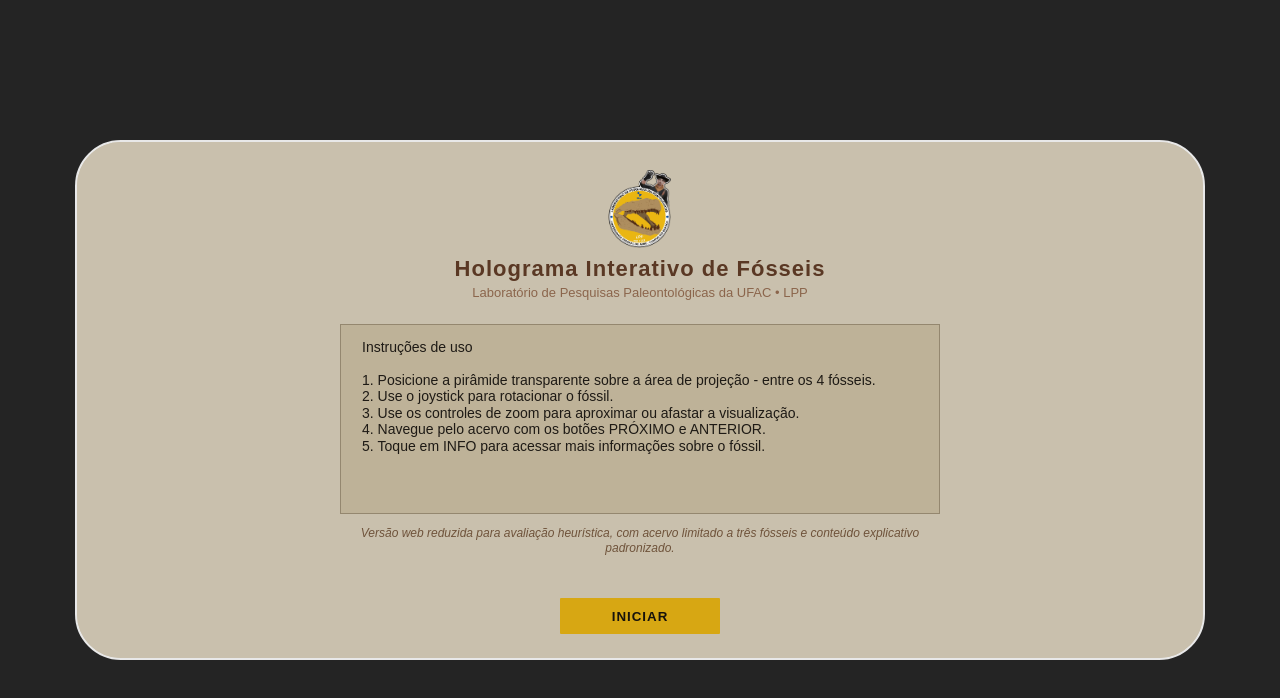
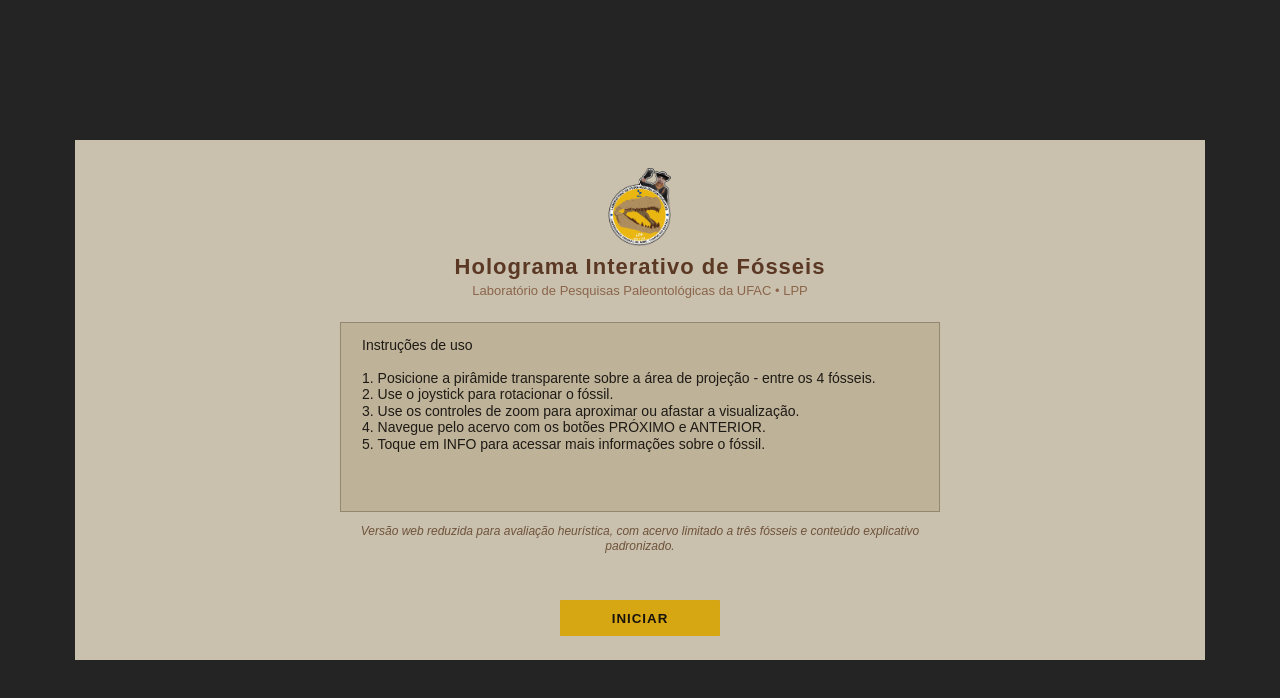
Before and after one commit to leticialins-xr/lpp-hologram-web-evaluation, a React (Vite) app: page / in a window 1280 px wide. Shown: the top 698 px of the page. Built offline with nearby package versions, Linux system fonts and the light colour scheme.

Commit message:
Adjust individual fossil scale in info screen

```diff
--- a/src/data/fossils.js
+++ b/src/data/fossils.js
@@ -4,6 +4,7 @@ export const fossils = [
     name: 'Fóssil 01',
     model: '/models/fossil-01.glb',
     projectionScale: 1,
+    infoScale: 0.7,
     illustration: '/images/fossil-01.png',
     audio: '/audio/evaluation-narration.mp3',
     description:
@@ -14,6 +15,7 @@ export const fossils = [
     name: 'Fóssil 02',
     model: '/models/fossil-02.glb',
     projectionScale: 1.7,
+    infoScale: 1.6,
     illustration: '/images/fossil-02.png',
     audio: '/audio/evaluation-narration.mp3',
     description:
@@ -24,6 +26,7 @@ export const fossils = [
     name: 'Fóssil 03',
     model: '/models/fossil-03.glb',
     projectionScale: 1.5,
+    infoScale: 1.5,
     illustration: '/images/fossil-03.png',
     audio: '/audio/evaluation-narration.mp3',
     description:
--- a/src/screens/InfoScreen.jsx
+++ b/src/screens/InfoScreen.jsx
@@ -92,9 +92,9 @@ export default function InfoScreen({ fossil, onBack }) {
               <ModelViewer
                 modelPath={fossil.model}
                 rotation={{ x: 0, y: 0 }}
-                zoom={1.35}
+                zoom={1.4}
                 isAutoRotating
-                modelScale={0.75}
+                modelScale={fossil.infoScale ?? 1}
               />
             </div>
           </section>
--- a/src/styles.css
+++ b/src/styles.css
@@ -50,16 +50,16 @@ button {
   place-items: center;
   background: var(--screen-bg);
   padding: 8px;
+  overflow: auto;
 }
 
 .app-frame {
   position: relative;
-  width: min(1130px, 100vw - 16px);
+  width: min(1130px, calc(100vw - 16px), calc((100vh - 16px) * 2.173));
   aspect-ratio: 1130 / 520;
-  overflow: hidden;
-  border: 2px solid #e8e8e8;
-  border-radius: 46px;
-
+  border: none;
+  border-radius: 0;
+  box-shadow: none;
 }
 
 .phone-notch {
@@ -450,10 +450,10 @@ button {
 
 .small-preview-3d {
   position: absolute;
-  left: 126px;
-  bottom: 22px;
-  width: 180px;
-  height: 120px;
+  left: 106px;
+  bottom: 18px;
+  width: 220px;
+  height: 145px;
 }
 
 .small-preview-3d canvas {
```
